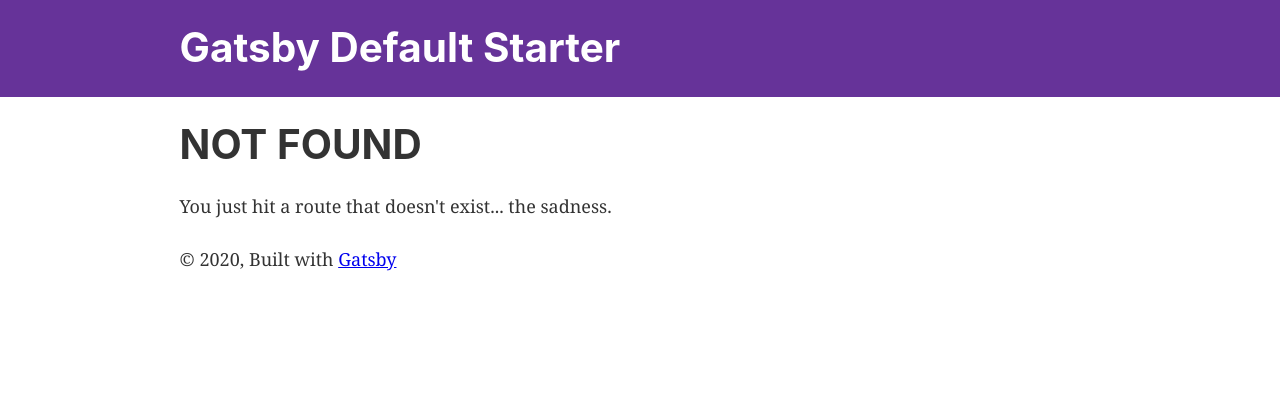
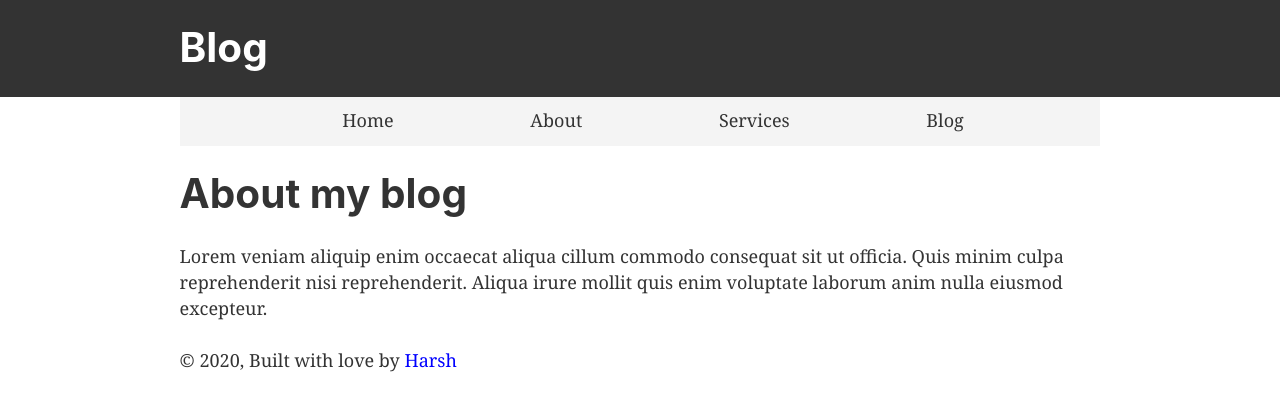
Before and after one commit to harshthakur066/Gatsby-Blog, a Gatsby site: page /about in a window 1280 px wide. Before the commit this address had no page. Built offline with nearby package versions, Linux system fonts and the light colour scheme; Gatsby itself is replaced by a stand-in of ours.

Commit message:
setup for gatsby and added a navbar components with pages

```diff
--- a/gatsby-config.js
+++ b/gatsby-config.js
@@ -1,8 +1,8 @@
 module.exports = {
   siteMetadata: {
-    title: `Gatsby Default Starter`,
-    description: `Kick off your next, great Gatsby project with this default starter. This barebones starter ships with the main Gatsby configuration files you might need.`,
-    author: `@gatsbyjs`,
+    title: `Blog`,
+    description: `My blog made with gatsby.`,
+    author: `@harshthakur`,
   },
   plugins: [
     `gatsby-plugin-react-helmet`,
--- a/src/components/header.js
+++ b/src/components/header.js
@@ -5,8 +5,8 @@ import React from "react"
 const Header = ({ siteTitle }) => (
   <header
     style={{
-      background: `rebeccapurple`,
-      marginBottom: `1.45rem`,
+      background: `#333`,
+      marginBottom: `0`,
     }}
   >
     <div
--- a/src/components/layout.css
+++ b/src/components/layout.css
@@ -42,6 +42,8 @@ template {
 a {
   background-color: transparent;
   -webkit-text-decoration-skip: objects;
+  color: #333;
+  text-decoration: none;
 }
 a:active,
 a:hover {
--- a/src/components/layout.js
+++ b/src/components/layout.js
@@ -11,6 +11,7 @@ import { useStaticQuery, graphql } from "gatsby"
 
 import Header from "./header"
 import "./layout.css"
+import Navbar from "./navbar"
 
 const Layout = ({ children }) => {
   const data = useStaticQuery(graphql`
@@ -33,11 +34,17 @@ const Layout = ({ children }) => {
           padding: `0 1.0875rem 1.45rem`,
         }}
       >
+        <Navbar />
         <main>{children}</main>
         <footer>
-          © {new Date().getFullYear()}, Built with
+          © {new Date().getFullYear()}, Built with love by
           {` `}
-          <a href="https://www.gatsbyjs.org">Gatsby</a>
+          <a
+            style={{ color: "blue" }}
+            href="http://harsh066.pythonanywhere.com/"
+          >
+            Harsh
+          </a>
         </footer>
       </div>
     </>
--- /dev/null
+++ b/src/components/navbar.js
@@ -0,0 +1,34 @@
+import React from "react"
+import Link from "gatsby-link"
+
+const Navbar = () => (
+  <div
+    style={{
+      background: "#f4f4f4",
+      paddingTop: "10px",
+    }}
+  >
+    <ul
+      style={{
+        listStyle: "none",
+        display: "flex",
+        justifyContent: "space-evenly",
+      }}
+    >
+      <li>
+        <Link to="/">Home</Link>
+      </li>
+      <li>
+        <Link to="/about">About</Link>
+      </li>
+      <li>
+        <Link to="/services">Services</Link>
+      </li>
+      <li>
+        <Link to="/blog">Blog</Link>
+      </li>
+    </ul>
+  </div>
+)
+
+export default Navbar
--- /dev/null
+++ b/src/pages/about.js
@@ -0,0 +1,18 @@
+import React from "react"
+
+import Layout from "../components/layout"
+import SEO from "../components/seo"
+
+const AboutPage = () => (
+  <Layout>
+    <SEO title="About" />
+    <h1>About my blog</h1>
+    <p>
+      Lorem veniam aliquip enim occaecat aliqua cillum commodo consequat sit ut
+      officia. Quis minim culpa reprehenderit nisi reprehenderit. Aliqua irure
+      mollit quis enim voluptate laborum anim nulla eiusmod excepteur.
+    </p>
+  </Layout>
+)
+
+export default AboutPage
--- a/src/pages/index.js
+++ b/src/pages/index.js
@@ -1,5 +1,4 @@
 import React from "react"
-import { Link } from "gatsby"
 
 import Layout from "../components/layout"
 import Image from "../components/image"
@@ -8,13 +7,10 @@ import SEO from "../components/seo"
 const IndexPage = () => (
   <Layout>
     <SEO title="Home" />
-    <h1>Hi people</h1>
-    <p>Welcome to your new Gatsby site.</p>
-    <p>Now go build something great.</p>
+    <h1>Hi welcome to my blog.</h1>
     <div style={{ maxWidth: `300px`, marginBottom: `1.45rem` }}>
       <Image />
     </div>
-    <Link to="/page-2/">Go to page 2</Link>
   </Layout>
 )
 
```
Also changed, not shown: src/pages/page-2.js (deleted, +0 -16 lines), src/pages/services.js (added, +23 -0 lines).
